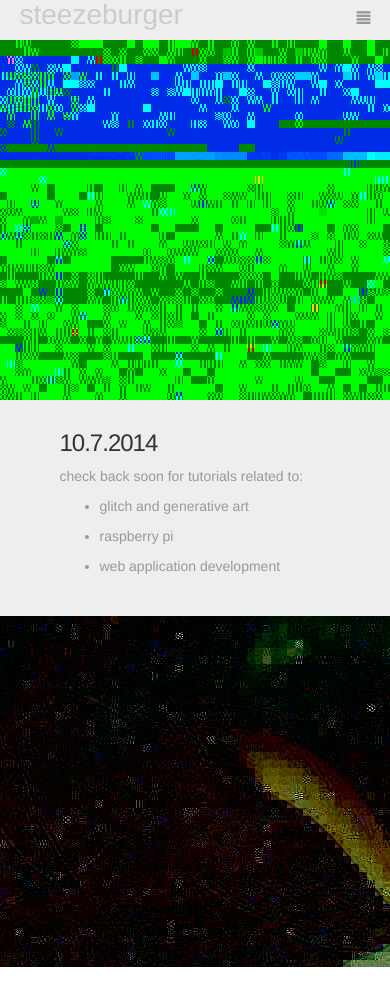
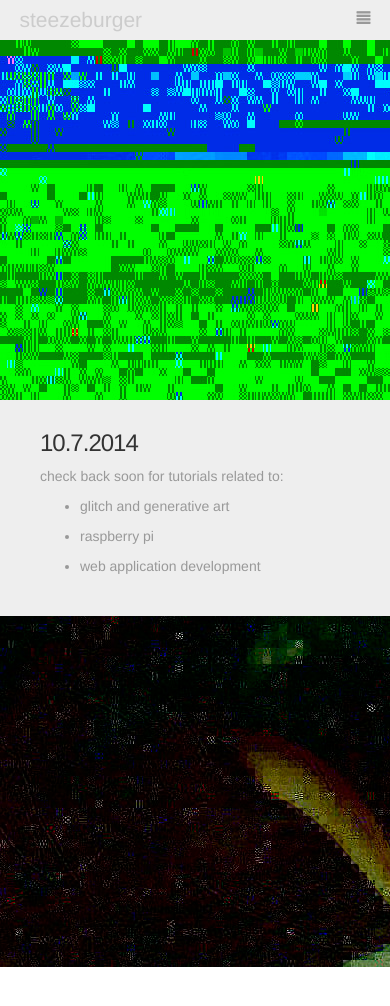
Before and after one commit to steezeburger/steezeburger, a Flask app: page / in a window 390 px wide. Shown: the top 1006 px of the page. Run offline with Flask 2, Linux system fonts and the light colour scheme; some libraries are stand-ins or nearby versions.

Commit message:
fixed sizing in mobile logo that was pushing menu button element out of nav bar

```diff
--- a/app/static/css/main.css
+++ b/app/static/css/main.css
@@ -22,8 +22,8 @@ header {
 }
 
 header h1.mobile-logo {
-    margin: 0;
-    font-size: 2em;
+    margin: 8px 0;
+    font-size: 1.5em;
     color: #CCCCCC;
     text-transform: lowercase;
     float: left;
@@ -65,10 +65,8 @@ header h1.logo:hover {
 
 .paragraphcontainer {
     top: 40px;
-    margin-top: 20px;
+    margin: 20px 0 0 0;
     width: 90%;
-    margin: 0 auto;
-
 }
 
 .paragraphcontainer > * {
```
